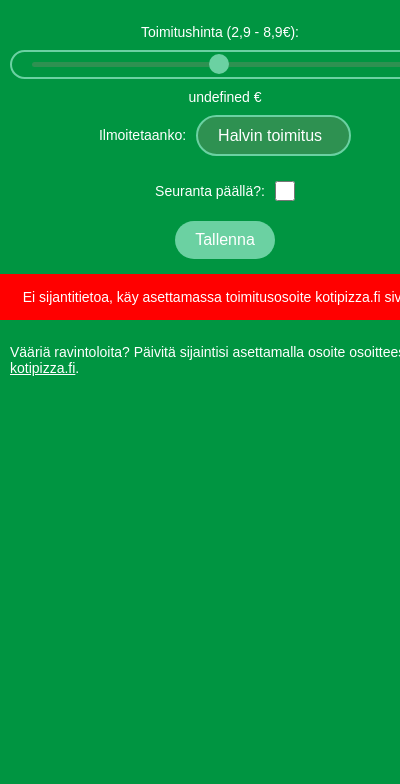
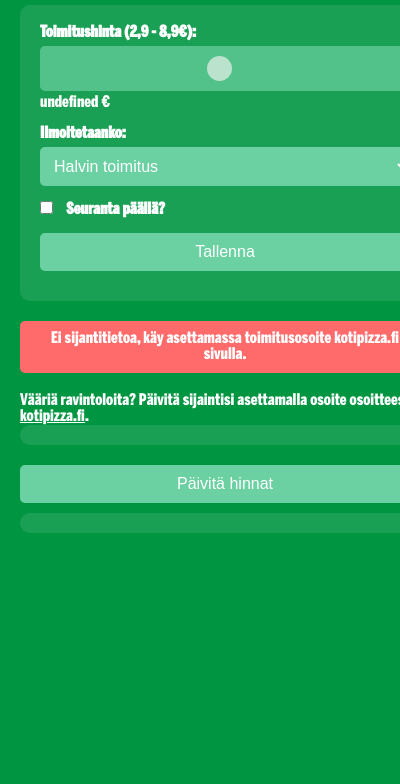
Before and after one commit to nikosalonen/kotipizza-browser-extension, a browser extension: page popup.html in a window 400 px wide. Shown: the part 60-844 px from the top of the page. Drawn offline with Linux system fonts and the light colour scheme.

Commit message:
refresh + new UI

```diff
--- a/popup.html
+++ b/popup.html
@@ -1,272 +1,247 @@
 <!DOCTYPE html>
 <html lang="fi">
-<meta http-equiv="Content-Type" content="text/html;charset=UTF-8">
 
 <head>
+  <meta charset="UTF-8">
+  <meta name="viewport" content="width=device-width, initial-scale=1.0">
+  <title>Kotipizza Toimitusmaksuhälytin</title>
   <style>
-    html,
-    body {
-      height: auto !important;
-      min-height: 100%;
-      overflow: visible !important;
-      width: 450px;
-      max-height: 600px;
-
+    @font-face {
+      font-family: 'Benton Sans Condensed';
+      src: url('./assets/BentonSans Comp Black Regular.otf') format('opentype');
     }
 
-    html {
+    :root {
+      --primary-color: #009541;
+      --secondary-color: #6bd1a2;
+      --text-color: #ffffff;
+      --background-color: #f0f0f0;
+      --hover-color: #57b48b;
+    }
 
-
-      @font-face {
-        font-family: benton-sans-condensed;
-        src: url('./assets/BentonSans Comp Black Regular.otf' format("opentype"));
-      }
+    * {
+      box-sizing: border-box;
+      margin: 0;
+      padding: 0;
     }
 
     body {
-      display: flex;
-      flex-direction: column;
-      margin: 0;
-      padding: 0%;
-      font-family: benton-sans-condensed, Arial, Helvetica, sans-serif;
-
-      font-size: 14px;
-      color: #FFF;
-      background-color: #009541;
+      width: 450px;
+      max-height: 600px;
+      font-family: 'Benton Sans Condensed', Arial, sans-serif;
+      font-size: 16px;
+      color: var(--text-color);
+      background-color: var(--primary-color);
+      padding: 20px;
+      overflow-y: auto;
     }
 
     h1 {
-      display: flex;
-      justify-content: center;
-      align-items: center;
-      padding: 10px;
+      text-align: center;
       text-transform: uppercase;
-      font-style: normal;
       font-weight: 600;
-      font-size: 22px;
-      line-height: 110%;
-      letter-spacing: 0.01em;
+      font-size: 24px;
+      margin-bottom: 20px;
     }
 
     #form {
-      display: flex;
-      flex-direction: column;
-      justify-content: center;
-      align-items: center;
+      background-color: rgba(255, 255, 255, 0.1);
+      border-radius: 10px;
+      padding: 20px;
+      margin-bottom: 20px;
+    }
+
+    .form-group {
+      margin-bottom: 15px;
+    }
+
+    label {
+      display: block;
+      margin-bottom: 5px;
+      font-weight: bold;
+    }
+
+    input[type="range"],
+    select,
+    input[type="checkbox"],
+    button {
+      width: 100%;
       padding: 10px;
+      border: none;
+      border-radius: 5px;
+      font-size: 16px;
+    }
+
+    input[type="range"] {
+      -webkit-appearance: none;
+      background: var(--secondary-color);
+      outline: none;
+      opacity: 0.7;
+      transition: opacity 0.2s;
+    }
+
+    input[type="range"]:hover {
+      opacity: 1;
+    }
+
+    input[type="range"]::-webkit-slider-thumb {
+      -webkit-appearance: none;
+      appearance: none;
+      width: 25px;
+      height: 25px;
+      background: var(--text-color);
+      cursor: pointer;
+      border-radius: 50%;
+    }
+
+    select {
+      background-color: var(--secondary-color);
+      color: var(--text-color);
+    }
+
+    input[type="checkbox"] {
+      width: auto;
+      margin-right: 10px;
+    }
+
+    button {
+      background-color: var(--secondary-color);
+      color: var(--text-color);
+      cursor: pointer;
+      transition: background-color 0.3s;
+    }
+
+    button:hover {
+      background-color: var(--hover-color);
+    }
+
+    #saveStatus {
+      display: block;
+      margin-top: 10px;
+      text-align: center;
     }
 
     #coordinates {
-
-      display: flex;
-      flex-direction: column;
-      justify-content: center;
-      align-items: center;
-      background-color: red;
-      padding: 15px 5px;
-    }
-
-    input,
-    button {
-      font-size: 16px;
-      border-radius: 25px;
-      border: none;
-      padding: 10px 20px;
-      margin: 5px 0;
-      outline: none;
-      transition: background-color 0.2s ease, border-color 0.2s ease, box-shadow 0.2s ease;
-    }
-
-    input[type="range"],
-    input[type="checkbox"] {
-      display: block;
-      width: 100%;
-      box-sizing: border-box;
-    }
-
-    input[type="range"] {
-      border: 2px solid #6bd1a2;
-      background-color: #2e9151;
-      color: #FFF;
-      font-weight: 800;
+      background-color: #ff6b6b;
+      color: var(--text-color);
+      padding: 10px;
+      border-radius: 5px;
+      margin-bottom: 20px;
       text-align: center;
-    }
-
-    input[type="checkbox"] {
-      width: 20px;
-      height: 20px;
-      border: 2px solid #6bd1a2;
-      background-color: transparent;
-      cursor: pointer;
-    }
-
-    input[type="checkbox"]:checked {
-      background-color: #6bd1a2;
-    }
-
-    button {
-      background-color: #6bd1a2;
-      color: #FFF;
-      cursor: pointer;
-    }
-
-    button:hover {
-      background-color: #57b48b;
-    }
-
-    input[type="range"]:focus,
-    button:focus {
-      box-shadow: 0 0 5px rgba(255, 255, 255, 0.5);
-    }
-
-    input[type="range"]:focus {
-      border-color: #FFF;
-    }
-
-    table {
-      border-collapse: collapse;
-      width: 100%;
-    }
-
-    th,
-    td {
-      border: 1px solid rgba(255, 255, 255, 0.2);
-      padding: 10px;
-      text-align: left;
-    }
-
-    th {
-      background-color: #2e9151;
-      color: #FFF;
-    }
-
-    td {
-      background-color: #4da66d;
-      color: #FFF;
     }
 
     #restaurantsTableContainer {
       max-height: 300px;
       overflow-y: auto;
-    }
-
-    select {
-      font-size: 16px;
-      border-radius: 25px;
-      border: 2px solid #6bd1a2;
-      background-color: #2e9151;
-      color: #FFF;
-      padding: 10px 20px;
-      margin: 10px 0;
-      outline: none;
-      cursor: pointer;
-      transition: background-color 0.2s ease, border-color 0.2s ease, box-shadow 0.2s ease;
-      -webkit-appearance: none;
-      -moz-appearance: none;
-      appearance: none;
-    }
-
-    select:focus {
-      box-shadow: 0 0 5px rgba(255, 255, 255, 0.5);
-      border-color: #FFF;
-    }
-
-    option {
-      background-color: #4da66d;
-      color: #FFF;
-      padding: 5px;
-    }
-
-    input[type="range"] {
-      -webkit-appearance: none;
-      width: 100%;
-      background-color: transparent;
-      margin: 10px 0;
-    }
-
-    input[type="range"]::-webkit-slider-runnable-track {
-      height: 5px;
-      background-color: #2e9151;
-      border-radius: 25px;
-    }
-
-    input[type="range"]::-webkit-slider-thumb {
-      -webkit-appearance: none;
-      width: 20px;
-      height: 20px;
-      background-color: #6bd1a2;
-      border-radius: 50%;
-      cursor: pointer;
-      margin-top: -7.5px;
-    }
-
-    input[type="range"]:focus {
-      outline: none;
-    }
-
-    input[type="range"]:focus::-webkit-slider-runnable-track {
-      background-color: #4da66d;
-    }
-
-    p {
-      color: #FFF;
+      background-color: rgba(255, 255, 255, 0.1);
+      border-radius: 10px;
       padding: 10px;
     }
 
-    a {
-      color: #FFF;
+    table {
+      width: 100%;
+      border-collapse: collapse;
     }
 
-    .row {
-      display: flex;
-      align-items: center;
-      justify-content: flex-start;
-      margin-bottom: 10px;
+    th,
+    td {
+      padding: 10px;
+      text-align: left;
+      border-bottom: 1px solid rgba(255, 255, 255, 0.2);
     }
 
-    label {
-      margin-right: 10px;
+    th {
+      background-color: var(--secondary-color);
+      color: var(--text-color);
     }
 
+    a {
+      color: var(--text-color);
+      text-decoration: underline;
+    }
+
+    a:hover {
+      text-decoration: none;
+    }
+
+    #refreshContainer {
+      margin-top: 20px;
+      text-align: center;
+    }
+
+    #refreshButton {
+      background-color: var(--secondary-color);
+      color: var(--text-color);
+      padding: 10px 20px;
+      border: none;
+      border-radius: 5px;
+      cursor: pointer;
+      transition: background-color 0.3s;
+    }
+
+    #refreshButton:hover {
+      background-color: var(--hover-color);
+    }
+
+    #refreshButton:disabled {
+      background-color: #cccccc;
+      cursor: not-allowed;
+    }
+
+    #lastRefreshed,
+    #nextRefresh {
+      margin-top: 10px;
+      font-size: 14px;
+    }
   </style>
 </head>
 
 <body>
-  <h1>Kotipizza toimitusmaksuhälytin</h1>
-  <div id="form">
-
-    <label for="alertThreshold">Toimitushinta (2,9 - 8,9€):</label>
-    <input type="range" id="alertThreshold" min="2.9" max="8.9" step="0.1">
-    <span id="alertThresholdValue"></span>
-    <div class="row">
-      <label for="alertAmount">Ilmoitetaanko: </label>
+  <h1>Kotipizza Toimitusmaksuhälytin</h1>
+  <form id="form">
+    <div class="form-group">
+      <label for="alertThreshold">Toimitushinta (2,9 - 8,9€):</label>
+      <input type="range" id="alertThreshold" min="2.9" max="8.9" step="0.1">
+      <span id="alertThresholdValue"></span>
+    </div>
+    <div class="form-group">
+      <label for="alertAmount">Ilmoitetaanko:</label>
       <select id="alertAmount">
         <option value="1">Halvin toimitus</option>
         <option value="2">Nopein toimitus</option>
       </select>
     </div>
-    <div class="row">
-      <label for="alertEnabled">Seuranta päällä?: </label>
-      <input type="checkbox" id="alertEnabled">
+    <div class="form-group">
+      <label for="alertEnabled">
+        <input type="checkbox" id="alertEnabled">
+        Seuranta päällä?
+      </label>
     </div>
+    <button id="save" type="button">Tallenna</button>
+    <span id="saveStatus"></span>
+  </form>
 
-    <button id="save">Tallenna</button>
-    <span id="saveStatus"></span>
+  <div id="coordinates"></div>
 
+  <p>
+    Vääriä ravintoloita? Päivitä sijaintisi asettamalla osoite osoitteessa
+    <a href="https://www.kotipizza.fi" target="_blank" rel="noopener noreferrer">kotipizza.fi</a>.
+  </p>
+
+  <div id="restaurantsTableContainer">
+    <div id="restaurantsTable"></div>
   </div>
-  <script src="popup.js"></script>
-  <span id="coordinates"></span>
+  <div id="refreshContainer">
+    <button id="refreshButton">Päivitä hinnat</button>
+    <div id="lastRefreshed"></div>
+    <div id="nextRefresh"></div>
+  </div>
 
-  <div>
-    <p>
-      Vääriä ravintoloita? Päivitä sijaintisi asettamalla osoite osoitteessa <a target="_blank"
-        href="https://www.kotipizza.fi">kotipizza.fi</a>.
-    </p>
-  </div>
   <div id="restaurantsTableContainer">
     <div id="restaurantsTable"></div>
   </div>
 
+  <script src="popup.js"></script>
 </body>
 
 </html>
--- a/popup.js
+++ b/popup.js
@@ -9,7 +9,13 @@ document.addEventListener("DOMContentLoaded", () => {
 		saveButton: $("#save"),
 		saveStatus: $("#saveStatus"),
 		restaurantsTable: $("#restaurantsTable"),
+		refreshButton: $("#refreshButton"),
+		lastRefreshed: $("#lastRefreshed"),
+		nextRefresh: $("#nextRefresh"),
 	};
+
+	let lastRefreshTime = 0;
+	const REFRESH_COOLDOWN = 60000; // 1 minute in milliseconds
 
 	function updateUI(settings) {
 		const {
@@ -38,6 +44,7 @@ document.addEventListener("DOMContentLoaded", () => {
 		} else {
 			elements.coordinates.style.display = "none";
 		}
+		updateRefreshUI();
 	}
 
 	function saveSettings() {
@@ -113,6 +120,45 @@ document.addEventListener("DOMContentLoaded", () => {
 		chrome.runtime.sendMessage({ action: "stopPolling" });
 	}
 
+	function updateRefreshUI() {
+		const now = Date.now();
+		const timeSinceLastRefresh = now - lastRefreshTime;
+		const timeUntilNextRefresh = Math.max(
+			0,
+			cooldownPeriod - timeSinceLastRefresh,
+		);
+
+		elements.refreshButton.disabled = timeUntilNextRefresh > 0;
+		elements.lastRefreshed.textContent = `Viimeksi päivitetty: ${formatTime(lastRefreshTime)}`;
+		elements.nextRefresh.textContent = `Seuraava päivitys: ${formatTime(now + timeUntilNextRefresh)}`;
+
+		if (timeUntilNextRefresh > 0) {
+			setTimeout(updateRefreshUI, 1000);
+		}
+	}
+
+	function formatTime(timestamp) {
+		return new Date(timestamp).toLocaleTimeString("fi-FI");
+	}
+
+	function refreshPrices() {
+		const now = Date.now();
+		if (now - lastRefreshTime >= cooldownPeriod) {
+			lastRefreshTime = now;
+			chrome.storage.local.set({ lastRefreshTime: lastRefreshTime });
+
+			chrome.runtime.sendMessage({ action: "manualRefresh" }, (response) => {
+				if (response?.success) {
+					showSaveStatus("Hinnat päivitetty!", "white");
+					updateUI(response.settings);
+				} else {
+					showSaveStatus("Päivitys epäonnistui. Yritä uudelleen.", "red");
+				}
+				updateRefreshUI();
+			});
+		}
+	}
+
 	function updateIcon(alertEnabled) {
 		chrome.runtime.sendMessage({ action: "updateIcon", alertEnabled });
 	}
@@ -127,4 +173,15 @@ document.addEventListener("DOMContentLoaded", () => {
 	elements.alertThreshold.addEventListener("input", (event) => {
 		updateAlertThresholdValue(event.target.value);
 	});
+
+	chrome.storage.local.get(null, (settings) => {
+		lastRefreshTime = settings.lastRefreshTime || 0;
+		updateUI(settings);
+	});
+
+	elements.saveButton.addEventListener("click", saveSettings);
+	elements.alertThreshold.addEventListener("input", (event) => {
+		updateAlertThresholdValue(event.target.value);
+	});
+	elements.refreshButton.addEventListener("click", refreshPrices);
 });
```
Also changed, not shown: background.js (+21 -0 lines).
